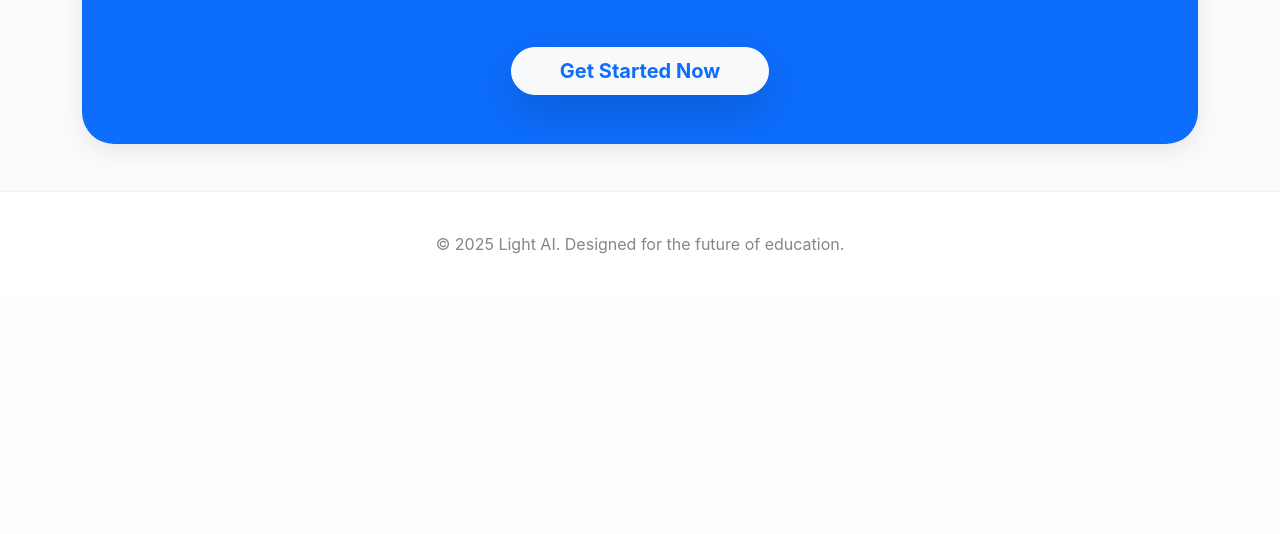
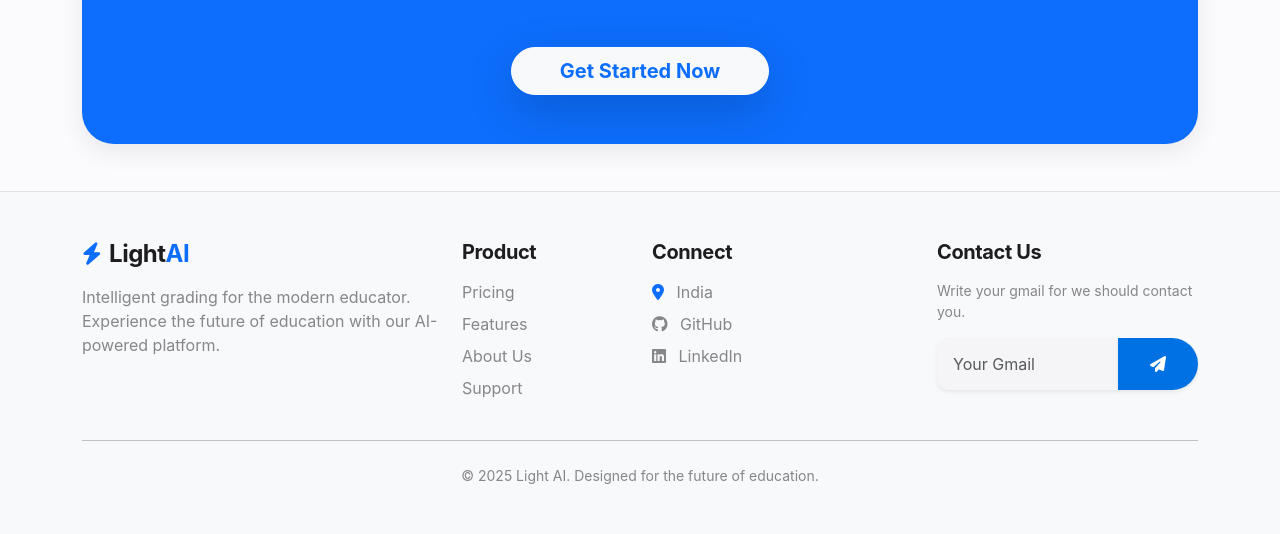
Before and after one commit to bhanuxbisht/ai-assignment-checker, a Flask app: page / in a window 1280 px wide. Shown: the part 1876-2410 px from the top of the page. Before the commit the page ends 2130 px from the top, so only its background shows below. Run offline with Flask 3, Linux system fonts and the light colour scheme.

```diff
--- a/app.py
+++ b/app.py
@@ -27,7 +27,12 @@ app = Flask(__name__)
 app.secret_key = os.getenv('SECRET_KEY', 'dev-secret-key-change-in-production')
 
 # Database Configuration
-app.config['SQLALCHEMY_DATABASE_URI'] = 'sqlite:///users.db'
+# Use environment variable for DB URL (Render/Production) or fallback to local SQLite
+database_url = os.getenv('DATABASE_URL', 'sqlite:///users.db')
+if database_url.startswith("postgres://"):
+    database_url = database_url.replace("postgres://", "postgresql://", 1)
+
+app.config['SQLALCHEMY_DATABASE_URI'] = database_url
 app.config['SQLALCHEMY_TRACK_MODIFICATIONS'] = False
 db = SQLAlchemy(app)
 
--- a/templates/base.html
+++ b/templates/base.html
@@ -70,9 +70,69 @@
     {% block content %}{% endblock %}
 
     <!-- Footer -->
-    <footer class="footer mt-auto">
-        <div class="container text-center">
-            <p class="text-muted mb-0">&copy; 2025 Light AI. Designed for the future of education.</p>
+    <footer class="footer mt-auto py-5 bg-light border-top">
+        <div class="container">
+            <div class="row g-4">
+                <!-- Brand Section -->
+                <div class="col-lg-4 col-md-6">
+                    <a class="navbar-brand d-flex align-items-center mb-3" href="{{ url_for('index') }}">
+                        <i class="fas fa-bolt text-primary me-2"></i>
+                        <span class="fw-bold h4 mb-0">Light<span class="text-primary">AI</span></span>
+                    </a>
+                    <p class="text-muted">Intelligent grading for the modern educator. Experience the future of education with our AI-powered platform.</p>
+                </div>
+
+                <!-- Quick Links -->
+                <div class="col-lg-2 col-md-6">
+                    <h5 class="fw-bold mb-3">Product</h5>
+                    <ul class="list-unstyled">
+                        <li class="mb-2"><a href="#" class="text-decoration-none text-muted">Pricing</a></li>
+                        <li class="mb-2"><a href="#" class="text-decoration-none text-muted">Features</a></li>
+                        <li class="mb-2"><a href="#" class="text-decoration-none text-muted">About Us</a></li>
+                        <li class="mb-2"><a href="#" class="text-decoration-none text-muted">Support</a></li>
+                    </ul>
+                </div>
+
+                <!-- Connect Section -->
+                <div class="col-lg-3 col-md-6">
+                    <h5 class="fw-bold mb-3">Connect</h5>
+                    <ul class="list-unstyled">
+                        <li class="mb-2">
+                            <span class="text-muted"><i class="fas fa-map-marker-alt me-2 text-primary"></i> India</span>
+                        </li>
+                        <li class="mb-2">
+                            <a href="https://github.com/bhanuxbisht" target="_blank" class="text-decoration-none text-muted">
+                                <i class="fab fa-github me-2"></i> GitHub
+                            </a>
+                        </li>
+                        <li class="mb-2">
+                            <a href="#" class="text-decoration-none text-muted">
+                                <i class="fab fa-linkedin me-2"></i> LinkedIn
+                            </a>
+                        </li>
+                    </ul>
+                </div>
+
+                <!-- Newsletter Section -->
+                <div class="col-lg-3 col-md-6">
+                    <h5 class="fw-bold mb-3">Contact Us</h5>
+                    <p class="text-muted small">Write your gmail for we should contact you.</p>
+                    <form action="#" class="mt-3">
+                        <div class="input-group">
+                            <input type="email" class="form-control border-0 shadow-sm" placeholder="Your Gmail" aria-label="Your Gmail">
+                            <button class="btn btn-primary shadow-sm" type="button">
+                                <i class="fas fa-paper-plane"></i>
+                            </button>
+                        </div>
+                    </form>
+                </div>
+            </div>
+
+            <hr class="my-4 opacity-25">
+
+            <div class="text-center text-muted small">
+                &copy; 2025 Light AI. Designed for the future of education.
+            </div>
         </div>
     </footer>
 
```
Also changed, not shown: requirements.txt (+6 -1 lines), test_excel.py (deleted, +0 -10 lines), 1 other file.
